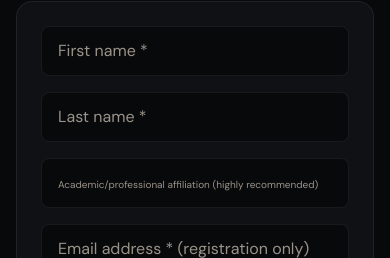
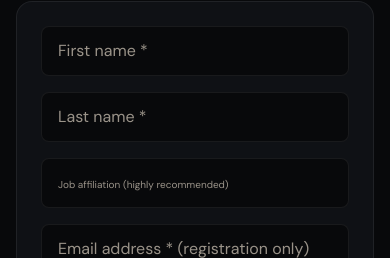
Before and after one commit to Imannil/petition-site, a Next.js app: page / in a window 390 px wide. Shown: the part 1458-1716 px from the top of the page. Built offline with nearby package versions, Linux system fonts and the light colour scheme; no server answers; the database is empty.

Commit message:
minor changes in the UI for mobile 2

```diff
--- a/components/PetitionFormSection.tsx
+++ b/components/PetitionFormSection.tsx
@@ -113,7 +113,7 @@ export default function PetitionFormSection() {
                 name="affiliation"
                 type="text"
                 maxLength={300}
-                placeholder="Academic/professional affiliation (highly recommended)"
+                placeholder="Job affiliation (highly recommended)"
                 value={form.affiliation}
                 onChange={(e) => setForm((f) => ({ ...f, affiliation: e.target.value }))}
                 disabled={status === "submitting"}
```
